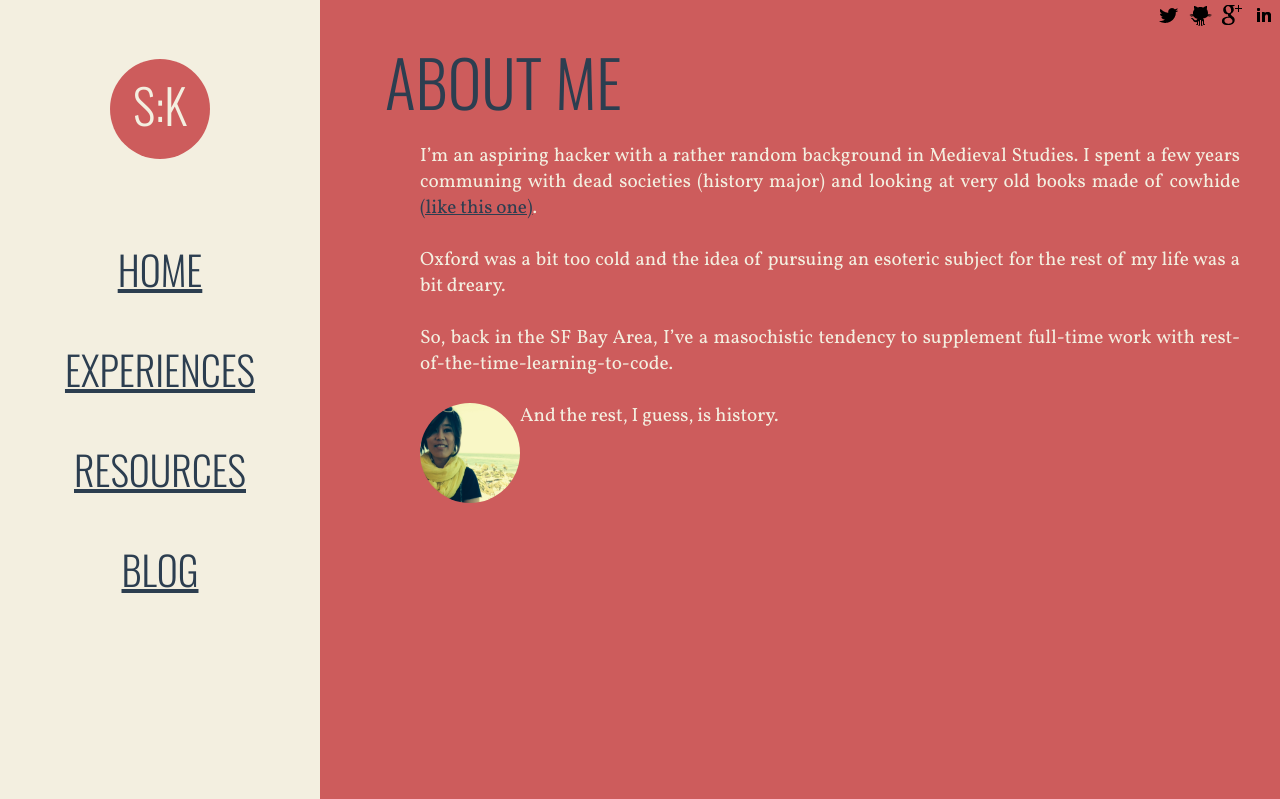
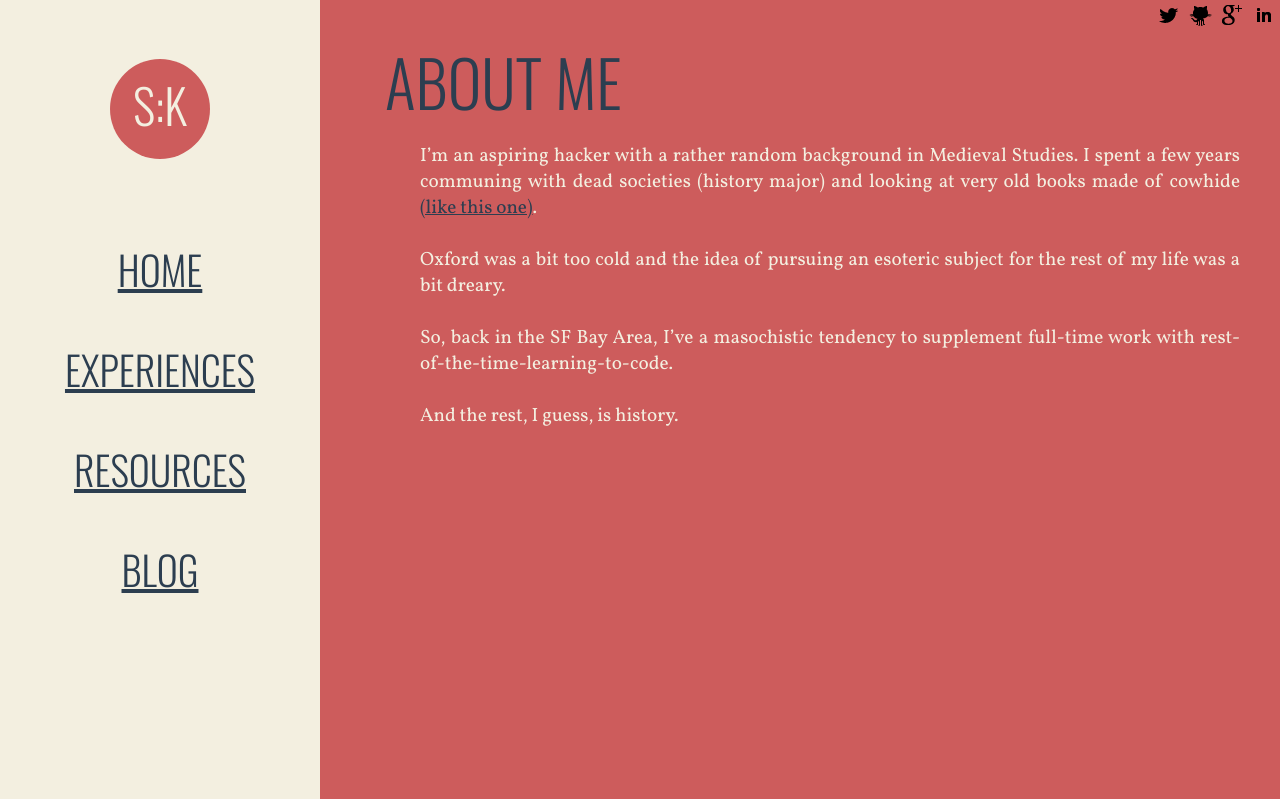
Before and after one commit to sarahbkim/blog, a Rails app: page / in a window 1280 px wide. Shown: the part 1-800 px from the top of the page. Run offline with Rails 7, Linux system fonts and the light colour scheme; style sheets or scripts are compiled from the project's sources; some libraries are stand-ins or nearby versions.

Commit message:
removed image

```diff
--- a/app/assets/stylesheets/custom.css.scss
+++ b/app/assets/stylesheets/custom.css.scss
@@ -116,18 +116,6 @@ html, body {
 	}
 }
 
-
-#profile_pic {
-	border-radius: 50%;
-	width: 100px;
-	height: 100px;
-	display: block;
-	float: left;
-	margin: 0 auto;
-	background-color: #000;
-	position: relative;
-}
-
 /*Opera Fix*/
 body:before {/* thanks to Maleika (Kohoutec)*/
 content:"";
--- a/app/views/static_pages/home.html.erb
+++ b/app/views/static_pages/home.html.erb
@@ -9,7 +9,7 @@ Oxford was a bit too cold and the idea of pursuing an esoteric subject for the r
 So, back in the SF Bay Area, I’ve a masochistic tendency to supplement full-time work with rest-of-the-time-learning-to-code.
 <br></br>
 
-And the rest, I guess, is history.<%=image_tag "me.JPG", alt: "me", id:"profile_pic"%>
+And the rest, I guess, is history.
 <br></br>
 
 </section>
```
